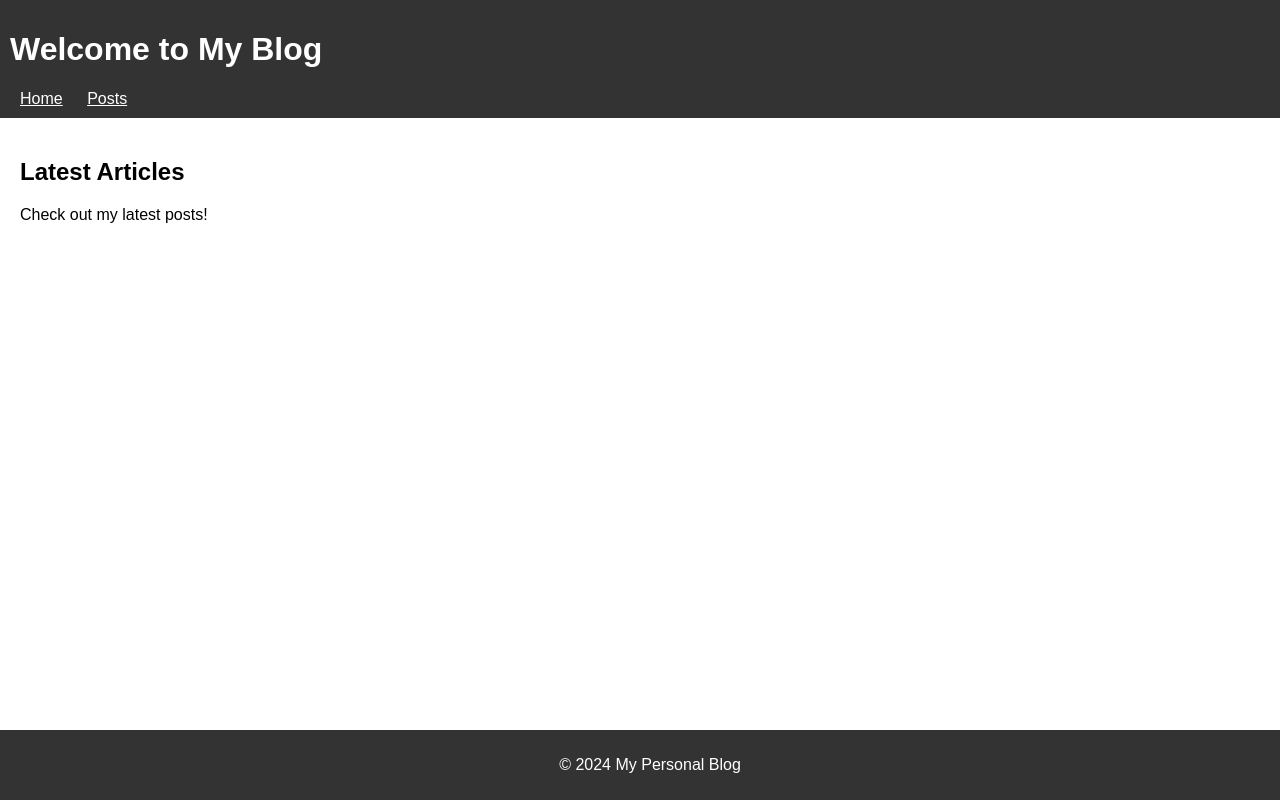
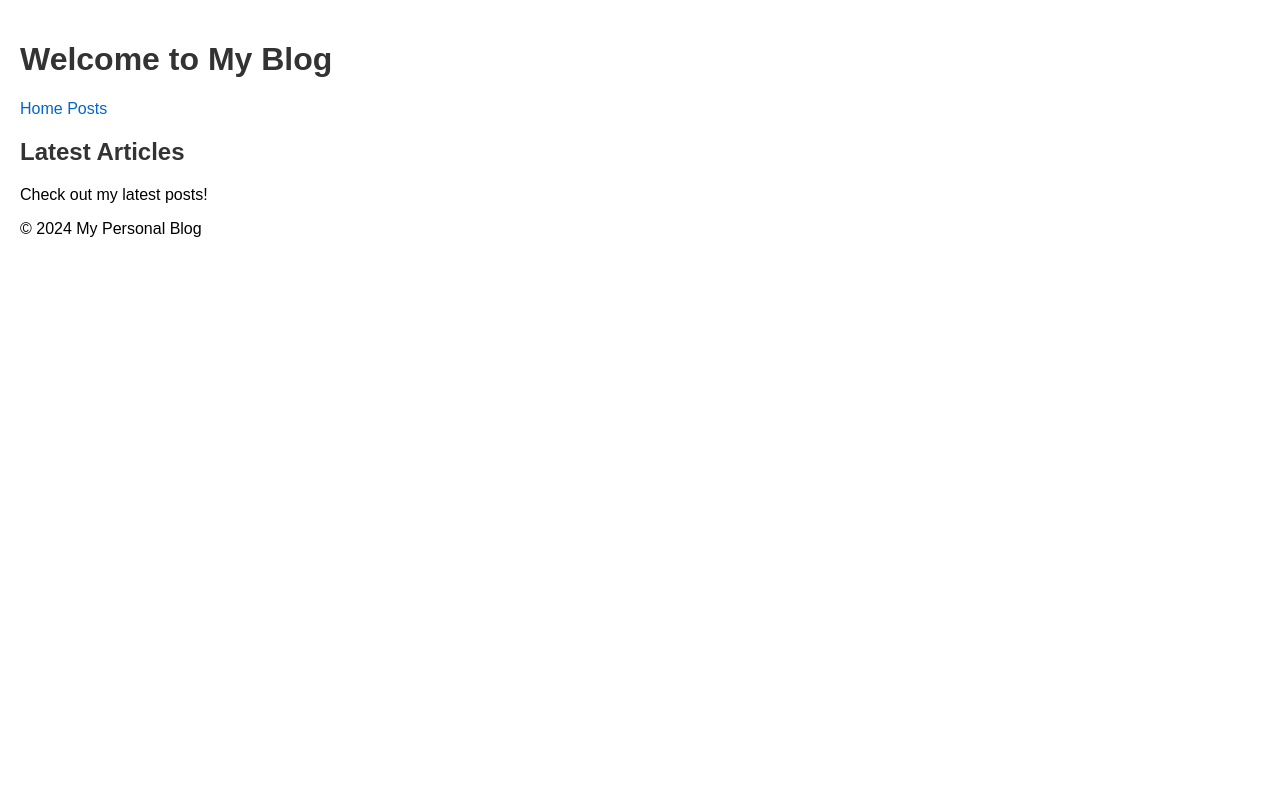
Before and after one commit to InvizHer/blugy, a plain HTML site: page frontend/index.html in a window 1280 px wide. Drawn offline with Linux system fonts and the light colour scheme.

Commit message:
Update styles.css

```diff
--- a/frontend/css/styles.css
+++ b/frontend/css/styles.css
@@ -1,26 +1,23 @@
 body {
-  font-family: Arial, sans-serif;
-  margin: 0;
-  padding: 0;
+    font-family: Arial, sans-serif;
+    margin: 0;
+    padding: 20px;
 }
-header {
-  background-color: #333;
-  color: white;
-  padding: 10px;
+h1, h2 {
+    color: #333;
 }
-header nav a {
-  color: white;
-  margin: 0 10px;
+a {
+    text-decoration: none;
+    color: #0066cc;
 }
-main {
-  padding: 20px;
+button {
+    padding: 10px 15px;
+    background-color: #007bff;
+    color: white;
+    border: none;
+    border-radius: 5px;
+    cursor: pointer;
 }
-footer {
-  text-align: center;
-  padding: 10px;
-  background-color: #333;
-  color: white;
-  position: fixed;
-  width: 100%;
-  bottom: 0;
+button:hover {
+    background-color: #0056b3;
 }
```
